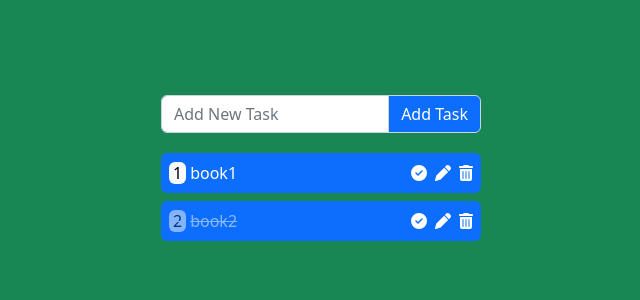
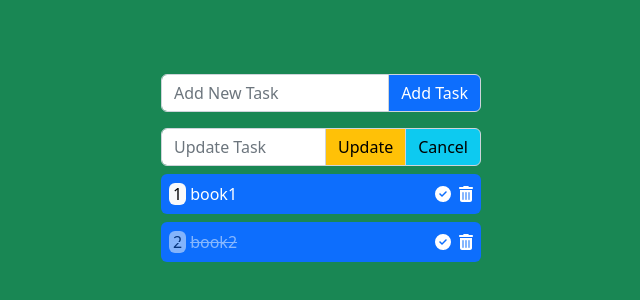
Before and after one commit to aliseyedi01/Todo-List-React, a React (Create React App) app: page / in a window 1280 px wide. Shown: the part 230-530 px from the top of the page, without its empty margins (319-959 px from the left). Built offline with nearby package versions, Linux system fonts and the light colour scheme.

Commit message:
add updateTask component

```diff
--- a/src/App.js
+++ b/src/App.js
@@ -3,6 +3,7 @@ import "bootstrap/dist/css/bootstrap.min.css";
 import "./App.css";
 import ToDoTask from "./components/ToDoTask";
 import AddTask from "./components/AddTask";
+import UpdateTask from "./components/UpdateTask";
 
 function App() {
   // State
@@ -12,6 +13,7 @@ function App() {
   ]);
 
   const [newTask, setNewTask] = useState("");
+  const [updateData, setUpdateData] = useState("");
 
   // check Done Task
   const CheckTask = (id) => {
@@ -40,17 +42,43 @@ function App() {
     }
   };
 
+  // change Task
+  const changeTask = (e) => {
+    let newEntry = {
+      id: updateData.id,
+      title: e.target.value,
+      status: !!updateData.status,
+    };
+    setUpdateData(newEntry);
+  };
+
+  // Update Task
+  const updateTask = () => {
+    let filterRecords = [...toDo].filter((task) => task.id !== updateData.id);
+    let updatedObject = [...filterRecords, updateData];
+    setToDo(updatedObject);
+    setUpdateData("");
+  };
+
+  // cancel Update
+  const cancelUpdate = () => {
+    setUpdateData("");
+  };
+
   return (
     <div className=" vh-100 vw-100  d-flex justify-content-center align-items-center bg-success  ">
       <div className=" w-50 d-flex flex-column justify-content-center align-items-center  ">
         {/* Add Task */}
         <AddTask newTask={newTask} setNewTask={setNewTask} addTask={addTask} />
 
+        {/* Update Task */}
+        <UpdateTask updateData={updateData} changeTask={changeTask} cancelUpdate={cancelUpdate} updateTask={updateTask} />
+
         {/* No Task Warning */}
         {toDo && toDo.length ? "" : "No Task ..."}
 
         {/* ToDo Task */}
-        <ToDoTask toDo={toDo} checkTask={CheckTask} delTask={DeleteTask} />
+        <ToDoTask toDo={toDo} checkTask={CheckTask} delTask={DeleteTask} setUpdateData={setUpdateData} />
       </div>
     </div>
   );
--- a/src/components/ToDoTask.jsx
+++ b/src/components/ToDoTask.jsx
@@ -2,7 +2,7 @@ import React from "react";
 import { FontAwesomeIcon } from "@fortawesome/react-fontawesome";
 import { faCircleCheck, faPen, faTrashCan } from "@fortawesome/free-solid-svg-icons";
 
-const ToDoTask = ({ toDo, checkTask, delTask }) => {
+const ToDoTask = ({ toDo, checkTask, delTask, setUpdateData }) => {
   return (
     <>
       {toDo &&
@@ -33,9 +33,17 @@ const ToDoTask = ({ toDo, checkTask, delTask }) => {
                       <FontAwesomeIcon icon={faCircleCheck} />
                     </span>
 
-                    <span title="Edit" role="button">
-                      <FontAwesomeIcon icon={faPen} />
-                    </span>
+                    {/* {task.status ? null : (
+                      <span
+                        title="Edit"
+                        role="button"
+                        onClick={() => {
+                          setUpdateData({ id: task.id, title: task.title, status: !!task.status });
+                        }}
+                      >
+                        <FontAwesomeIcon icon={faPen} />
+                      </span>
+                    )} */}
 
                     <span
                       title="Remove"
--- /dev/null
+++ b/src/components/UpdateTask.jsx
@@ -0,0 +1,23 @@
+const UpdateTask = ({ updateData, changeTask, updateTask, cancelUpdate }) => {
+  return (
+    <div className=" w-50 h-50 input-group mb-1">
+      <input
+        value={updateData && updateData.title}
+        onChange={(e) => {
+          changeTask(e);
+        }}
+        type="text"
+        className="form-control"
+        placeholder="Update Task"
+      />
+      <span className="input-group-text text-bg-warning" onClick={updateTask} role="button">
+        Update
+      </span>
+      <span className="input-group-text text-bg-info" onClick={cancelUpdate} role="button">
+        Cancel
+      </span>
+    </div>
+  );
+};
+
+export default UpdateTask;
```
